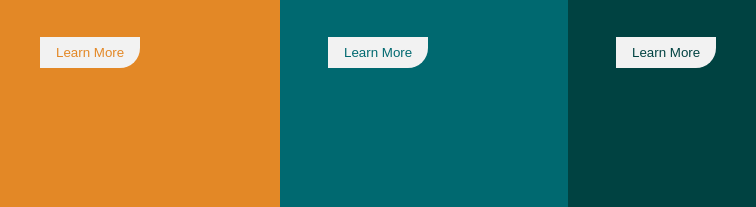
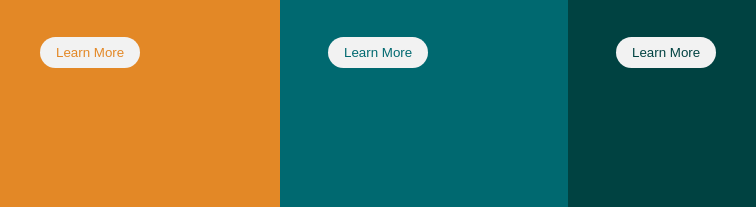
Before and after one commit to renikoulen/fm-3-column-preview-card-component-main, a plain HTML site: page index.html in a window 1280 px wide. Shown: the part 549-756 px from the top of the page, 216-972 px from the left. Drawn offline with Linux system fonts and the light colour scheme.

Commit message:
Corrections on border-radius

```diff
--- a/styles.css
+++ b/styles.css
@@ -183,8 +183,4 @@ footer {
   flex-grow: 1;
   flex-shrink: 1;
   flex-basis: 375px;
-  border-top-left-radius:0rem;
-  border-bottom-left-radius:0rem;
-  border-top-right-radius:0rem;
-  border-top-right-radius:0rem;
 }
```
